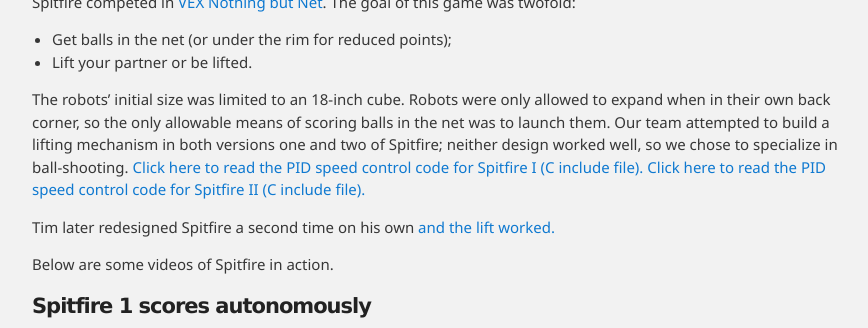
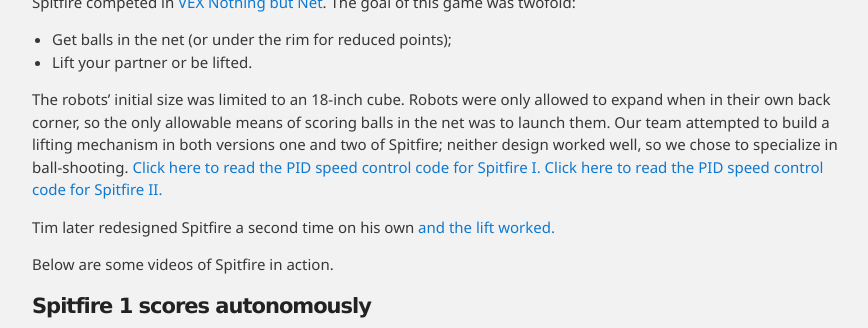
Before and after one commit to kreismit/portfolio, a Jekyll site: the page built from 177.md, in a window 1280 px wide and 900 px high, scrolled down 1990 px, cut to the strip 103-431 px from the top of the window. Shown: the whole strip, without its empty margins (198-1066 px from the left). Built offline with Jekyll 4.4.1, drawn with Linux system fonts in a browser that asks for light colours; our own code applies the rules of GitHub Pages for plain Markdown files.

Commit message:
Jekyll should be parsing code blocks right now. Also changed code links to GitHub repo rather than text downloads.

````diff
--- a/177.md
+++ b/177.md
@@ -38,8 +38,8 @@ The goal of this game was twofold:
 The robots' initial size was limited to an 18-inch cube.
 Robots were only allowed to expand when in their own back corner, so the only allowable means of scoring balls in the net was to launch them.
 Our team attempted to build a lifting mechanism in both versions one and two of Spitfire; neither design worked well, so we chose to specialize in ball-shooting.
-[Click here to read the PID speed control code for Spitfire I (C include file).](Spitfire1PID.h)
-[Click here to read the PID speed control code for Spitfire II (C include file).](Spitfire2PID.h)
+[Click here to read the PID speed control code for Spitfire I.](https://github.com/kreismit/portfolio/blob/main/Spitfire1PID.h)
+[Click here to read the PID speed control code for Spitfire II.](https://github.com/kreismit/portfolio/blob/main/Spitfire2PID.h)
 
 Tim later redesigned Spitfire a second time on his own [and the lift worked.](./spitfire3.html)
 
@@ -147,6 +147,7 @@ shoved the cube into one of those positions as the heavy linkage dropped on it.
 Though redesigning Overdrive radically simplified the control of the arm, it was still in our favor to use a good control algorithm for driving and for moving the arm. Below is a simple function for predictably driving straight. Note that the two drive encoders, connected via I²C, were labeled `I2C_1` and `I2C_2` in the order of series connection.
 
 <div class="wrap-collapsible" markdown="1"> <input id="overdriveCode" class="toggle" type="checkbox"> <label for="overdriveCode" class="lbl-toggle">Click to show code</label> <div class="collapsible-content" markdown="1">
+
 ```c
 //Drive straight a certain number of encoder ticks
 void Drive(int ticks, int power)
@@ -178,10 +179,11 @@ void Drive(int ticks, int power)
 	motor[LRDrive] = motor[LFDrive] = motor[RRDrive] = motor[RFDrive] = 0;
 }
 ```
+
 </div></div>
 
 
-And [this code](./Overdrive_Arm_Control_Includes2.h) (written partially by a team mentor) uses a PI controller to position the arm predictably.
+And [this code](https://github.com/kreismit/portfolio/blob/main/Overdrive_Arm_Control_Includes2.h) (written partially by a team mentor) uses a PI controller to position the arm predictably.
 
 
 
@@ -236,6 +238,7 @@ The high ground clearance led to worse-than-usual stability problems. Nearly eve
 Below is the user-control code with anti-tip and anti-stall implemented.
 
 <div class="wrap-collapsible" markdown="1"> <input id="catalystCode" class="toggle" type="checkbox"> <label for="catalystCode" class="lbl-toggle">Click to show code</label> <div class="collapsible-content" markdown="1">
+
 ```c
 task usercontrol()
 {
@@ -412,6 +415,7 @@ task usercontrol()
 	}
 }
 ```
+
 </div></div>
 
 In demonstrations, we sometimes challenged visitors to flip Catalyst. It was not easy.
@@ -476,6 +480,7 @@ Tim had never written C code before. Our team used [RobotC](https://www.robotc.n
 A more experienced team captain congratulated Tim, "That's an awesome autonomous."
 
 <div class="wrap-collapsible" markdown="1"> <input id="littleHawkCode" class="toggle" type="checkbox"> <label for="littleHawkCode" class="lbl-toggle">Click to show code</label> <div class="collapsible-content" markdown="1">
+
 ```c
 task autonomous()
 {
@@ -618,6 +623,7 @@ task autonomous()
 	}
 }
 ```
+
 </div></div>
 
 #### Little Hawk in Action
````
